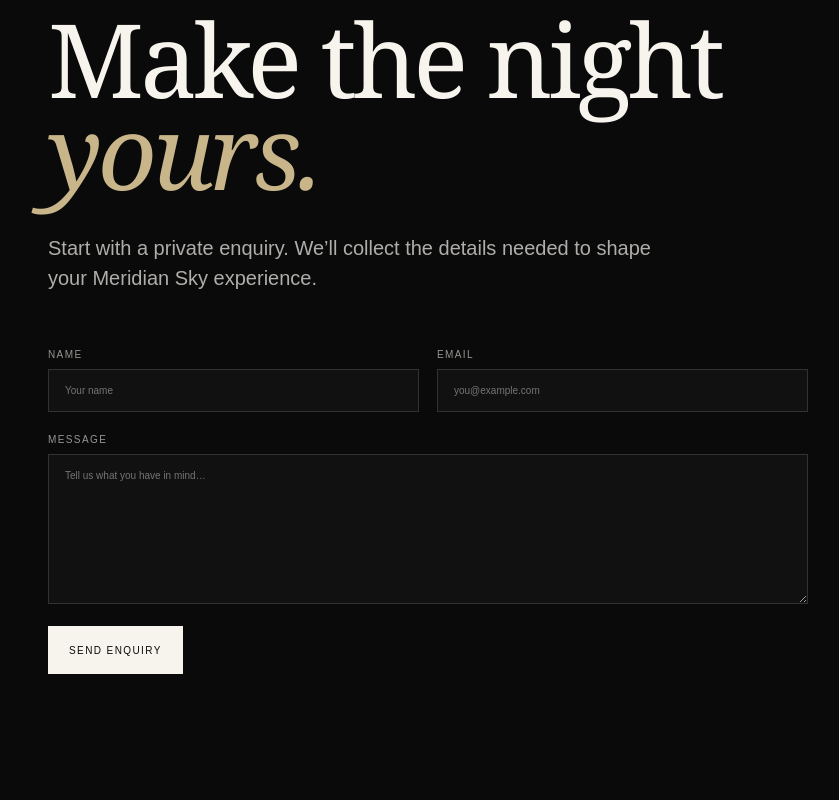
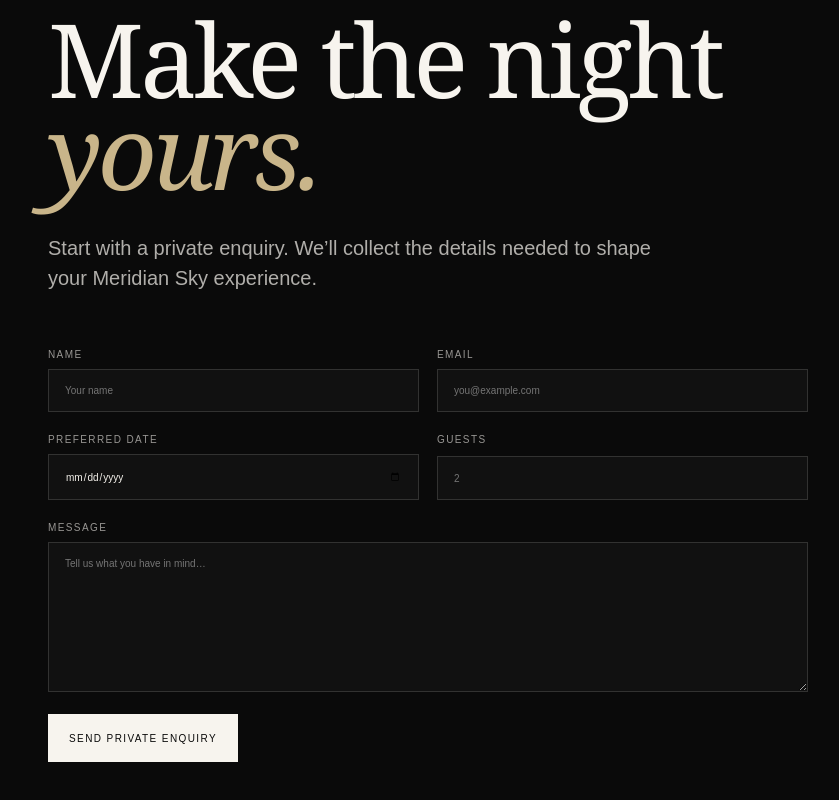
Before and after one commit to novacoreng/MeridenSky, a Next.js app: page /book in a window 1280 px wide. Shown: the part 328-1128 px from the top of the page, without its empty margins (142-981 px from the left). Built offline with nearby package versions, Linux system fonts and the light colour scheme.

Commit message:
feat: refine booking enquiry fields and confirmation flow

```diff
--- a/src/components/EnquiryForm.tsx
+++ b/src/components/EnquiryForm.tsx
@@ -3,40 +3,52 @@
 import { FormEvent, useState } from "react";
 import type { BookingIntent } from "@/lib/booking";
 
-export function EnquiryForm({ intent = "stay" }: { intent?: BookingIntent }) {
+type Props = { intent?: BookingIntent; context?: string };
+
+export function EnquiryForm({ intent = "stay", context }: Props) {
   const [status, setStatus] = useState<string>("");
+  const [reference, setReference] = useState<string>("");
   const [submitting, setSubmitting] = useState(false);
 
   async function submit(event: FormEvent<HTMLFormElement>) {
     event.preventDefault();
     setSubmitting(true);
     setStatus("");
+    setReference("");
+    const form = new FormData(event.currentTarget);
+    const name = String(form.get("name") || "").trim();
+    const email = String(form.get("email") || "").trim();
+    const date = String(form.get("date") || "");
+    const guests = Number(form.get("guests") || 0);
+    const message = String(form.get("message") || "").trim();
 
-    const form = new FormData(event.currentTarget);
-    const name = String(form.get("name") || "");
-    const email = String(form.get("email") || "");
-    const message = String(form.get("message") || "");
-
-    if (!name.trim() || !email.trim()) {
+    if (!name || !email) {
       setStatus("Please add your name and email.");
       setSubmitting(false);
       return;
     }
 
-    setStatus(`Thanks ${name}. Your ${intent} enquiry is ready for the next booking step.`);
+    const generated = `MS-${Math.random().toString(36).slice(2, 8).toUpperCase()}`;
+    setReference(generated);
+    setStatus(`Thanks ${name}. Your ${intent} enquiry has been received for review.`);
+    void { date, guests, message, context };
     event.currentTarget.reset();
     setSubmitting(false);
   }
 
-  return (
-    <form className="enquiryForm" onSubmit={submit}>
-      <div className="formGrid">
-        <label>Name<input name="name" autoComplete="name" required placeholder="Your name" /></label>
-        <label>Email<input name="email" type="email" autoComplete="email" required placeholder="you@example.com" /></label>
-      </div>
-      <label>Message<textarea name="message" rows={5} placeholder="Tell us what you have in mind…" /></label>
-      <button className="button primary" type="submit" disabled={submitting}>{submitting ? "Preparing…" : "Send enquiry"}</button>
-      {status && <p className="formStatus" role="status">{status}</p>}
-    </form>
-  );
+  if (reference) return <div className="bookingConfirmation" role="status"><p className="eyebrow">ENQUIRY RECEIVED</p><h2>We have<br /><em>your details.</em></h2><p>Your reference is <strong>{reference}</strong>. Keep it for your records.</p><p className="confirmationNote">This is an enquiry, not a confirmed reservation. Availability and final arrangements will be confirmed separately.</p><a className="button primary" href="/">Return to Meridian Sky</a></div>;
+
+  return <form className="enquiryForm" onSubmit={submit}>
+    <div className="formGrid">
+      <label>Name<input name="name" autoComplete="name" required placeholder="Your name" /></label>
+      <label>Email<input name="email" type="email" autoComplete="email" required placeholder="you@example.com" /></label>
+    </div>
+    <div className="formGrid">
+      <label>Preferred date<input name="date" type="date" /></label>
+      <label>Guests<input name="guests" type="number" min="1" max="50" placeholder="2" /></label>
+    </div>
+    <label>Message<textarea name="message" rows={5} placeholder="Tell us what you have in mind…" /></label>
+    <button className="button primary" type="submit" disabled={submitting}>{submitting ? "Sending…" : "Send private enquiry"}</button>
+    {status && <p className="formStatus" role="alert">{status}</p>}
+  </form>;
 }
```
